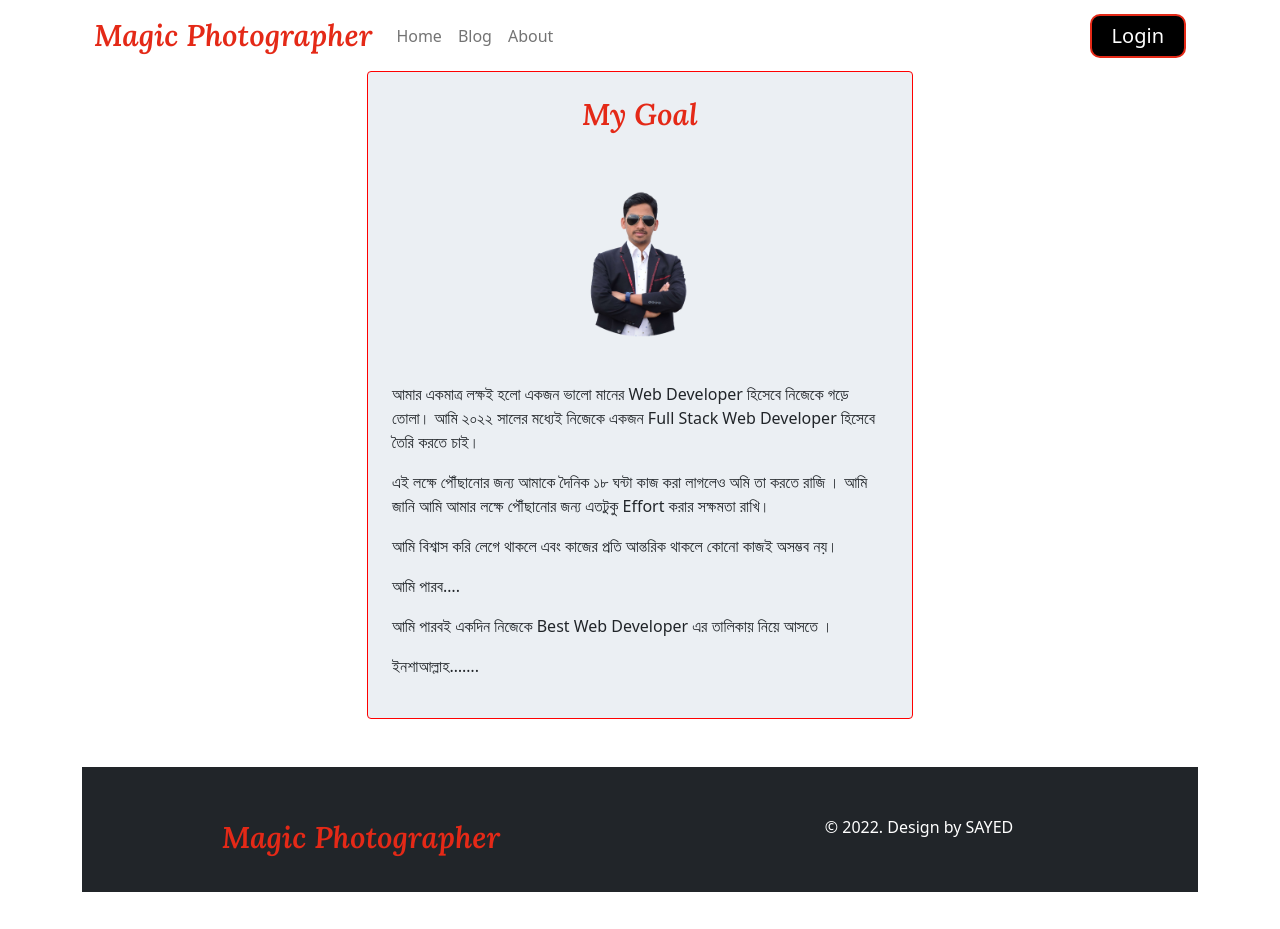
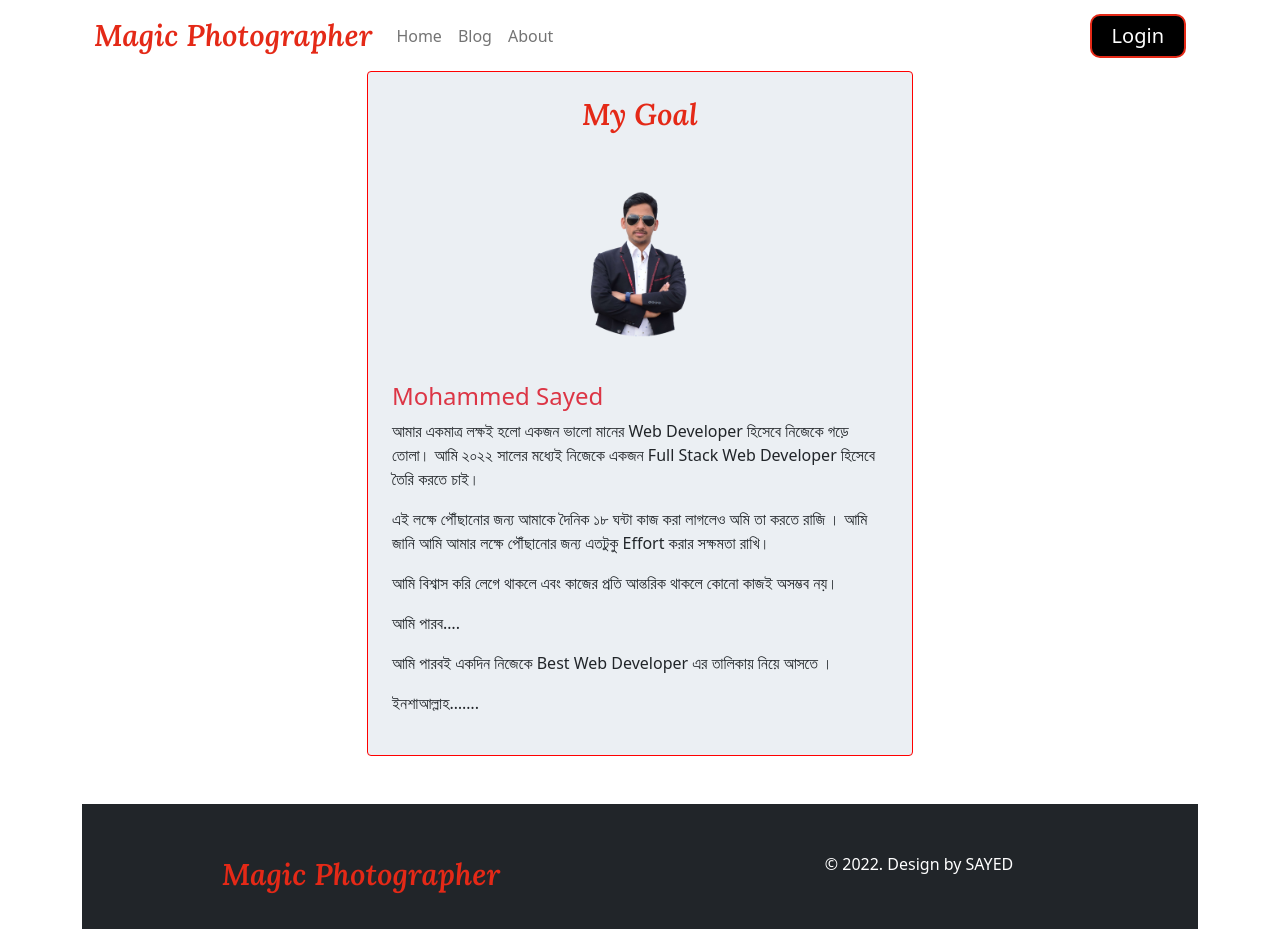
Before and after one commit to mdsayed333/magic_photographer_as10, a React (Create React App) app: page /about in a window 1280 px wide. Before the commit the page ends 892 px from the top, so only its background shows below. Built offline with nearby package versions, Linux system fonts and the light colour scheme; no server answers.

Commit message:
some correction in about page

```diff
--- a/src/Pages/About/About.js
+++ b/src/Pages/About/About.js
@@ -11,6 +11,7 @@ const About = () => {
         <img className="profile-img m-0 p-0" src={sayed} alt="" />
 
         <div className="text-start">
+          <h4 className="text-danger">Mohammed Sayed</h4>
           <p>
             আমার একমাত্র লক্ষই হলো একজন ভালো মানের Web Developer হিসেবে নিজেকে
             গড়ে তোলা। আমি ২০২২ সালের মধ্যেই নিজেকে একজন Full Stack Web Developer
--- a/src/Pages/HomePage/Services/Services.js
+++ b/src/Pages/HomePage/Services/Services.js
@@ -11,7 +11,6 @@ const Services = () => {
       .then((data) => setServices(data));
   }, []);
 
-  console.log(services);
   return (
     <div>
       <h2 className="text-center title mt-5 mb-4">My Services</h2>
```
